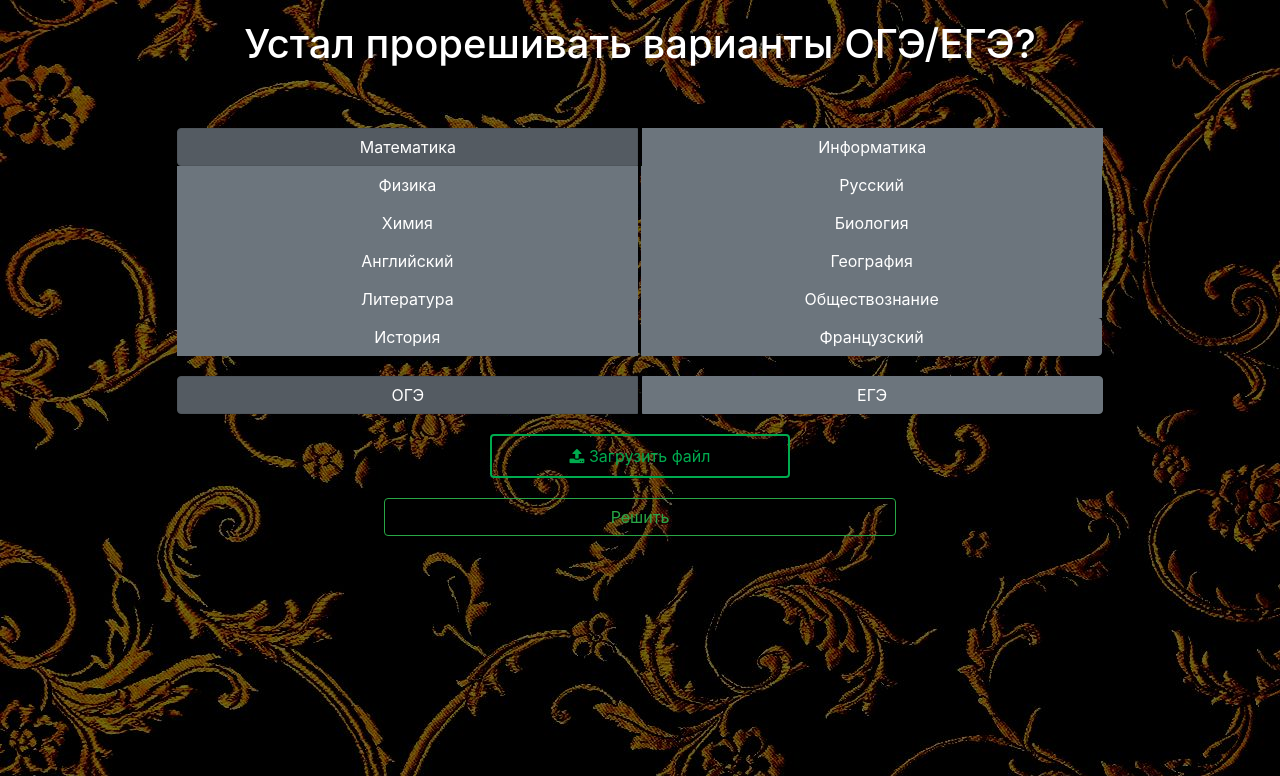
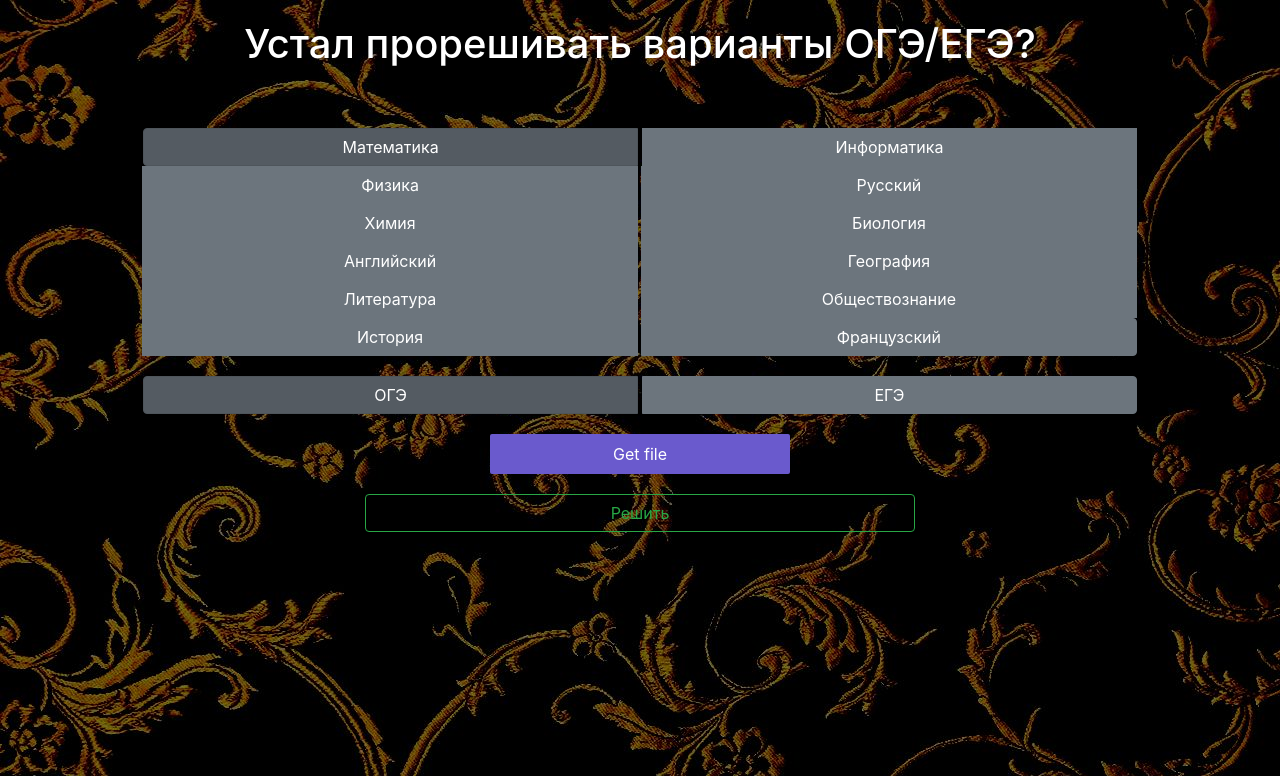
Before and after one commit to Ulbandus/FMath, a Flask app: page / in a window 1280 px wide. Shown: the top 776 px of the page. Run offline with Flask 2, Linux system fonts and the light colour scheme; some libraries are stand-ins or nearby versions.

Commit message:
Redesign

```diff
--- a/app/static/styles/home.css
+++ b/app/static/styles/home.css
@@ -35,12 +35,44 @@ body {
 }
 
 .btn {
-	width: 40%;
+	width: 43%;
 }
 
-.file-picker .btn-tertiary{color:#00AB4E;padding:0;line-height:40px;width:300px;margin:auto;display:block;border:2px solid #00AB4E}
-.file-picker .btn-tertiary:hover,.file-picker .btn-tertiary:focus{color:#00d662;border-color:#00d662}
-.file-picker .input-file{width:.1px;height:.1px;opacity:0;overflow:hidden;position:absolute;z-index:-1}
-.file-picker .input-file + .js-labelFile{overflow:hidden;text-overflow:ellipsis;white-space:nowrap;padding:0 10px;cursor:pointer}
-.file-picker .input-file + .js-labelFile .icon:before{content:"\f093"}
-.file-picker .input-file + .js-labelFile.has-file .icon:before{content:"\f00c";color:#00AB4E}
+
+.label-upload {
+	display: block;
+	width: 60vw;
+	max-width: 300px;
+	margin: 0 auto;
+	background-color: slateblue;
+	border-radius: 2px;
+	font-size: 1em;
+	line-height: 2.5em;
+	text-align: center;
+}
+
+.label-upload:hover {
+	background-color: cornflowerblue;
+}
+
+.label-upload:active {
+	background-color: mediumaquamarine;
+}
+
+.upload-input {
+	border: 0;
+    clip: rect(1px, 1px, 1px, 1px);
+    height: 1px;
+    margin: -1px;
+    overflow: hidden;
+    padding: 0;
+    position: absolute;
+    width: 1px;
+}
+
+.upload-div {
+	display: flex;
+	justify-content: center;
+	align-items: center;
+	overflow: hidden;
+}
--- a/app/templates/home.html
+++ b/app/templates/home.html
@@ -8,7 +8,6 @@
 	<link rel="stylesheet" href="https://stackpath.bootstrapcdn.com/bootstrap/4.3.1/css/bootstrap.min.css" crossorigin="anonymous">
 	<script src="https://code.jquery.com/jquery-3.2.1.slim.min.js" integrity="sha384-KJ3o2DKtIkvYIK3UENzmM7KCkRr/rE9/Qpg6aAZGJwFDMVNA/GpGFF93hXpG5KkN" crossorigin="anonymous"></script>
     <script src="https://maxcdn.bootstrapcdn.com/bootstrap/4.0.0/js/bootstrap.min.js" integrity="sha384-JZR6Spejh4U02d8jOt6vLEHfe/JQGiRRSQQxSfFWpi1MquVdAyjUar5+76PVCmYl" crossorigin="anonymous"></script>
-  <link rel="stylesheet" href="https://maxcdn.bootstrapcdn.com/font-awesome/4.5.0/css/font-awesome.min.css">
 	<link rel="stylesheet" type="text/css" href="../static/styles/home.css">
 	<!-- Title -->
 	<title>FMath</title>
@@ -78,13 +77,13 @@
   			</label>
   		</div>
 
-    <div class="form-group file-picker">
-      <input type="file" class="input-file" id="file" name="file" accept="application/pdf">
-      <label for="file" class="btn btn-tertiary js-labelFile">
-        <i class="icon fa fa-check"></i>
-        <span class="js-fileName">Загрузить файл</span>
-      </label>
+
+    <div class="upload-div">
+      <form method="post" enctype="multipart/form-data">
+      <label for="file" class="label-upload"><input type="file" name="file" id="file" class="upload-input" accept="application/pdf">Get file</label>
+    </form>
     </div>
+
 
 		<input type="submit" class="btn btn-outline-success  upload-button" value="Решить">
 	</form>
```
